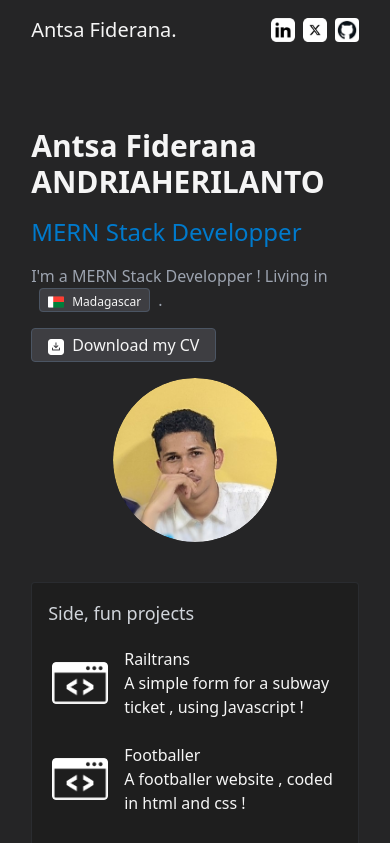
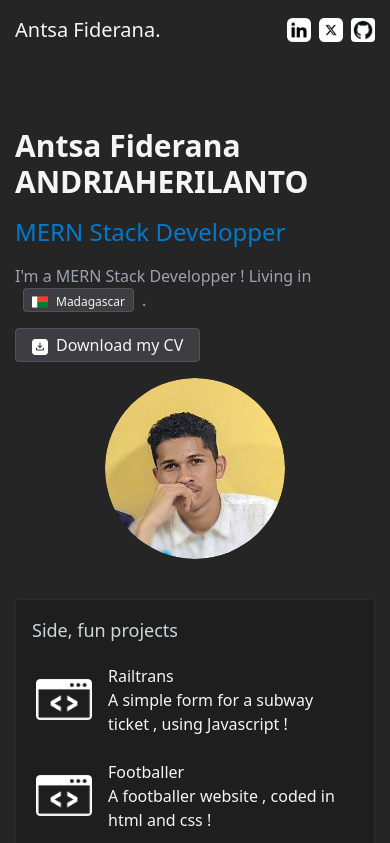
Before and after one commit to fiderana19/fider-portfolio, a Next.js app: page / in a window 390 px wide. Shown: the top 843 px of the page. Built offline with nearby package versions, Linux system fonts and the light colour scheme.

Commit message:
Correction du style css

```diff
--- a/styles/General.module.css
+++ b/styles/General.module.css
@@ -1,14 +1,14 @@
 .page{
     padding: 0 12%;
     @media (max-width: 1024px) {
-        padding: 0 8%;
+        padding: 0 15px;
     }
 }
 .header{
     padding-left: 12%;
     padding-right: 12%;
     @media (max-width: 1024px) {
-        padding-left: 8%;
-        padding-right: 8%;
+        padding-left: 15px;
+        padding-right: 15px;
     }
 }
```
